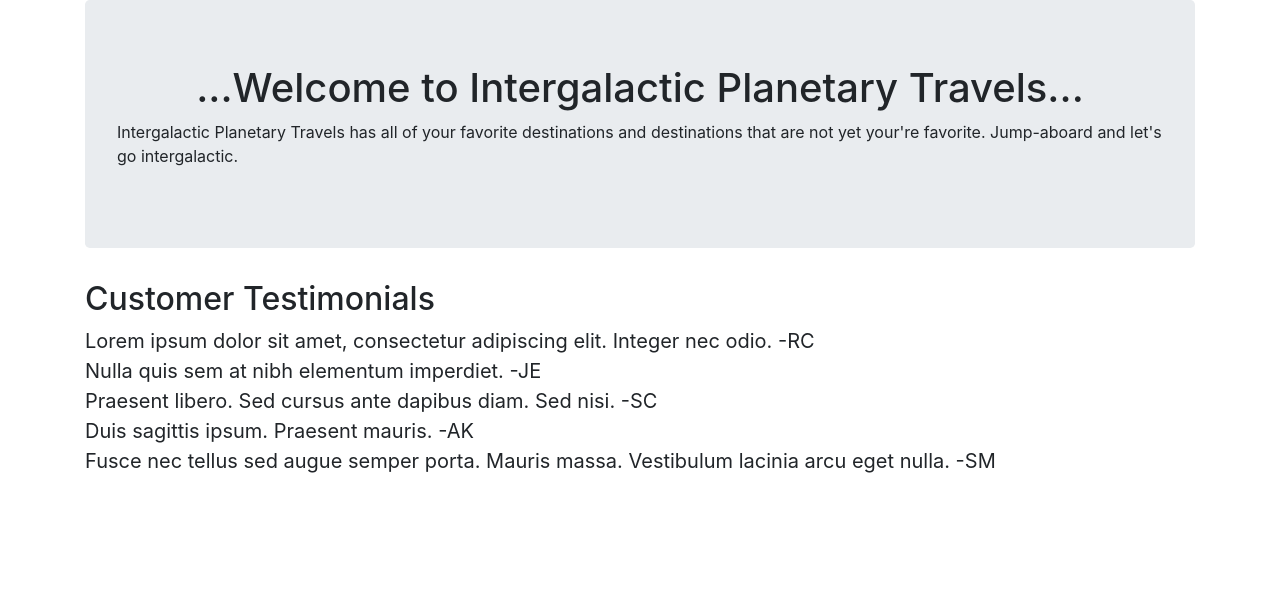
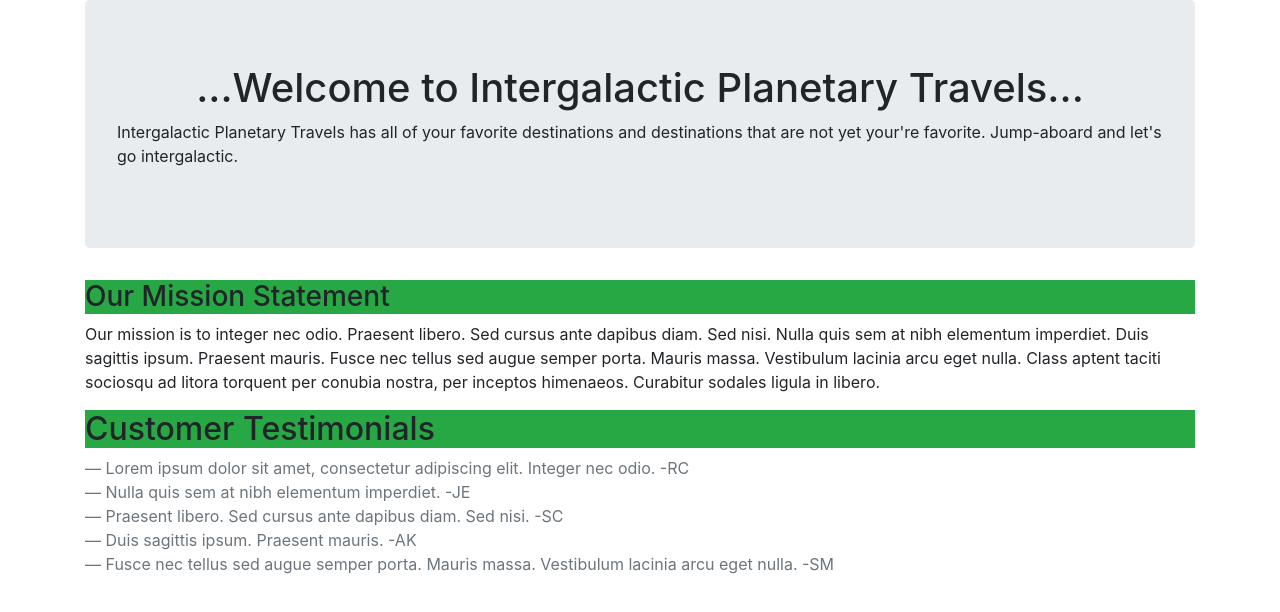
Before and after one commit to Rian-Carter/Vacation-Site, a plain HTML site: page index.html in a window 1280 px wide. Drawn offline with Linux system fonts and the light colour scheme.

```diff
--- a/index.html
+++ b/index.html
@@ -6,19 +6,23 @@
   <link href="css/styles.css" rel="stylesheet" type="text/css">
 </head>
 <body>
+
   <div class="container">
     <div class="jumbotron">
       <h1>...Welcome to Intergalactic Planetary Travels...</h1>
-      <p>Intergalactic Planetary Travels has all of your favorite destinations and destinations that are not yet your're favorite. Jump-aboard and let's go intergalactic.</p>
+      <p class="p1">Intergalactic Planetary Travels has all of your favorite destinations and destinations that are not yet your're favorite. Jump-aboard and let's go intergalactic.</p>
     </div>
 
-    <h2>Customer Testimonials</h2>
+    <h3 class="bg-success">Our Mission Statement</h3>
+    <p>Our mission is to integer nec odio. Praesent libero. Sed cursus ante dapibus diam. Sed nisi. Nulla quis sem at nibh elementum imperdiet. Duis sagittis ipsum. Praesent mauris. Fusce nec tellus sed augue semper porta. Mauris massa. Vestibulum lacinia arcu eget nulla. Class aptent taciti sociosqu ad litora torquent per conubia nostra, per inceptos himenaeos. Curabitur sodales ligula in libero.</p>
+
+    <h2 class="bg-success">Customer Testimonials</h2>
     <blockquote class="blockquote">
-      <footer>Lorem ipsum dolor sit amet, consectetur adipiscing elit. Integer nec odio. -RC</footer>
-      <footer>Nulla quis sem at nibh elementum imperdiet. -JE</footer>
-      <footer>Praesent libero. Sed cursus ante dapibus diam. Sed nisi. -SC</footer>
-      <footer>Duis sagittis ipsum. Praesent mauris. -AK</footer>
-      <footer>Fusce nec tellus sed augue semper porta. Mauris massa. Vestibulum lacinia arcu eget nulla. -SM</footer>
+      <footer class ="blockquote-footer">Lorem ipsum dolor sit amet, consectetur adipiscing elit. Integer nec odio. -RC</footer>
+      <footer class ="blockquote-footer">Nulla quis sem at nibh elementum imperdiet. -JE</footer>
+      <footer class ="blockquote-footer">Praesent libero. Sed cursus ante dapibus diam. Sed nisi. -SC</footer>
+      <footer class ="blockquote-footer">Duis sagittis ipsum. Praesent mauris. -AK</footer>
+      <footer class="blockquote-footer">Fusce nec tellus sed augue semper porta. Mauris massa. Vestibulum lacinia arcu eget nulla. -SM</footer>
     </blockquote>
 
   </div>
```
